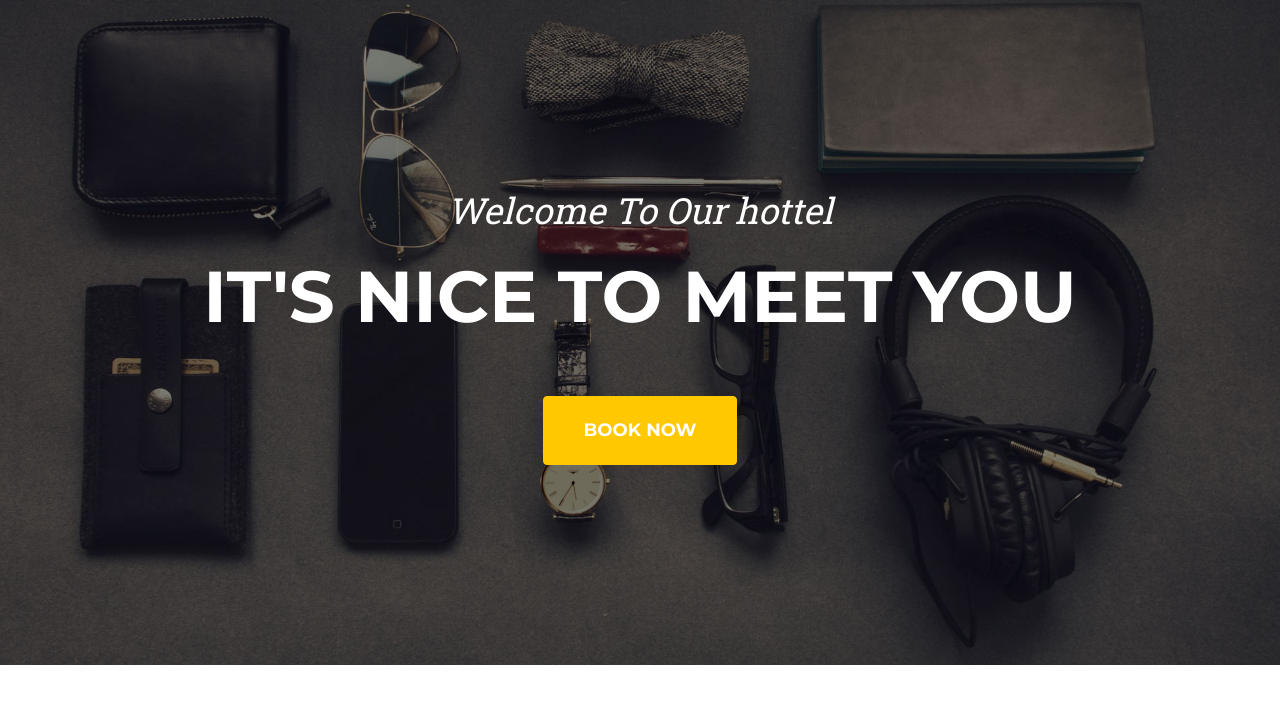
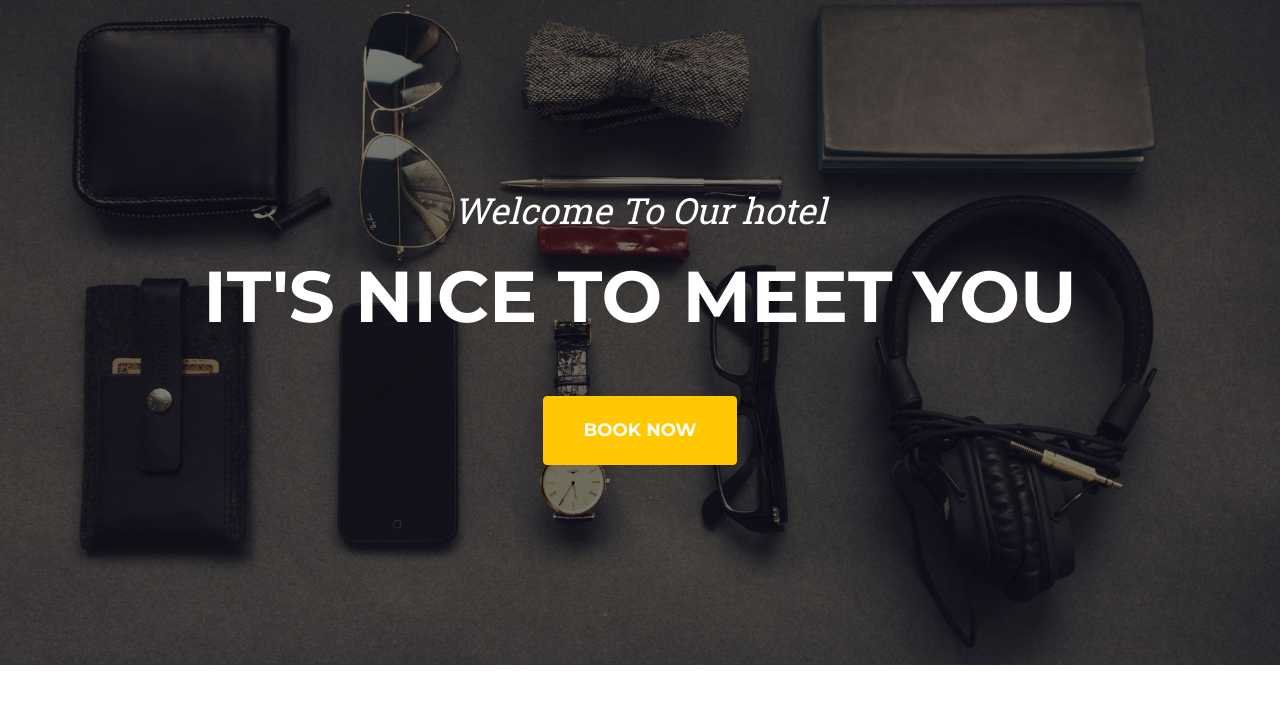
Before and after one commit to HLetsoalo/HLetsoaloWebsite.github.io, a plain HTML site: page index.html in a window 1280 px wide. Shown: the part 80-800 px from the top of the page. Drawn offline with nearby package versions, Linux system fonts and the light colour scheme.

Commit message:
Update index.html

```diff
--- a/index.html
+++ b/index.html
@@ -39,7 +39,7 @@
         <!-- Masthead-->
         <header class="masthead">
             <div class="container">
-                <div class="masthead-subheading">Welcome To Our hottel</div>
+                <div class="masthead-subheading">Welcome To Our hotel</div>
                 <div class="masthead-heading text-uppercase">It's Nice To Meet You</div>
                 <a class="btn btn-primary btn-xl text-uppercase" href="#services">Book Now</a>
             </div>
```
